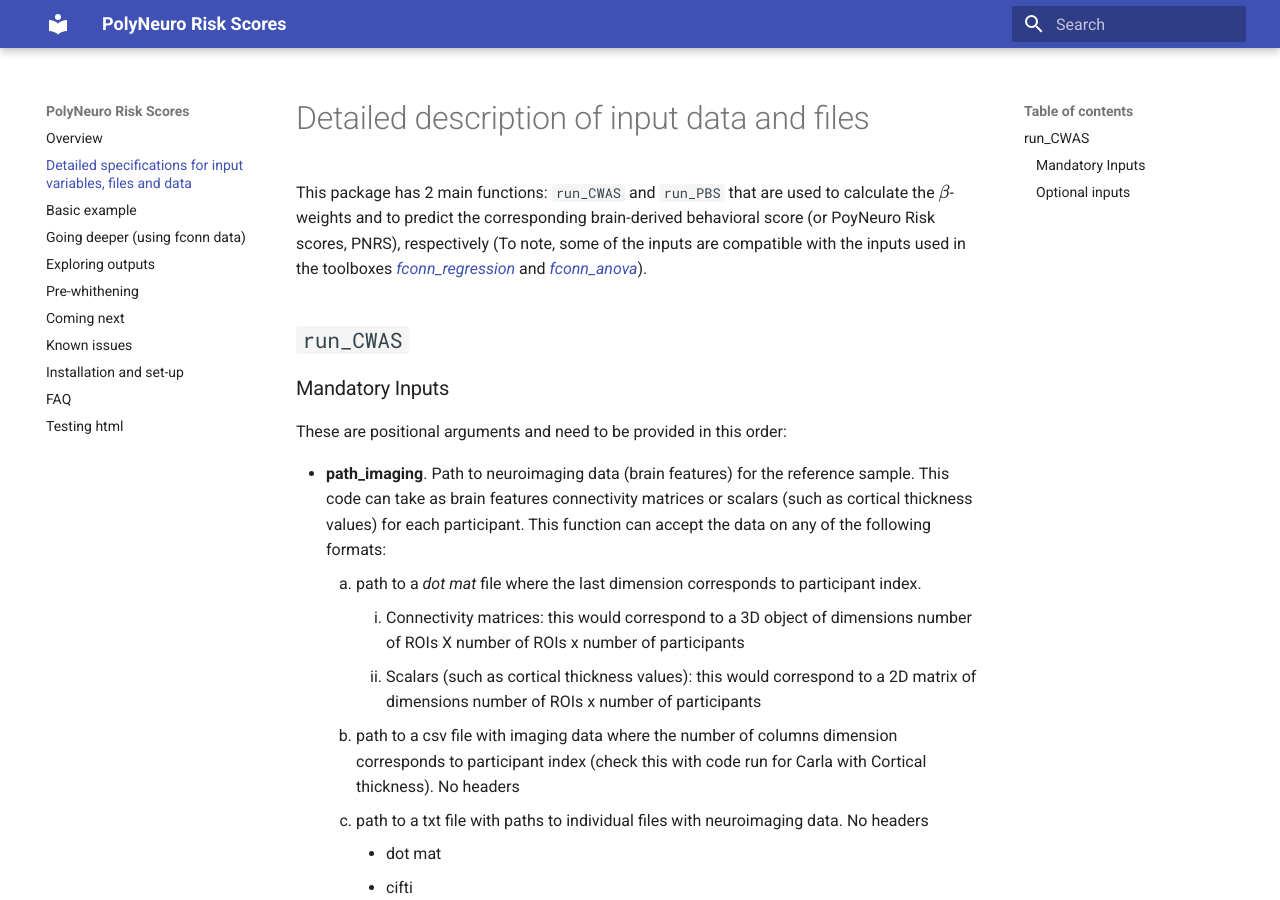
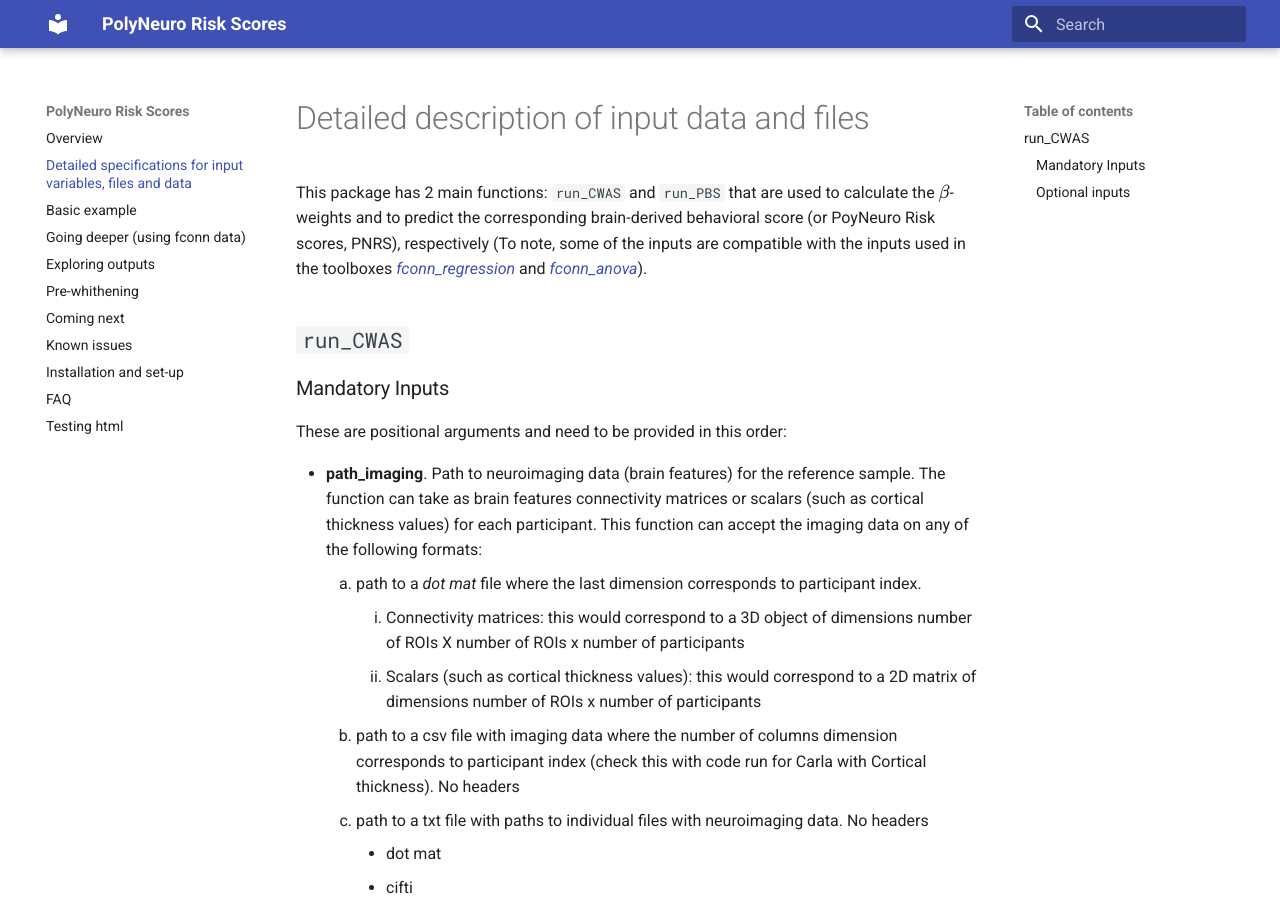
Before and after one commit to omiranda/polyneuro_risk_score, an MkDocs documentation site: the page built from docs/detailed_description.md, in a window 1280 px wide and 900 px high. Built offline with MkDocs 1.6.1 and Material for MkDocs 9.7.7, drawn with Linux system fonts in a browser that asks for light colours; formulas are drawn with MathJax 3; old or Windows-style settings are respelled for this version of MkDocs.

Commit message:
Update detailed_description.md

```diff
--- a/docs/detailed_description.md
+++ b/docs/detailed_description.md
@@ -9,7 +9,7 @@ This package has 2 main functions: `run_CWAS` and `run_PBS` that are used to cal
 ### Mandatory Inputs
 These are positional arguments and need to be provided in this order:
 
-- **path_imaging**. Path to neuroimaging data (brain features) for the reference sample. This code can take as brain features connectivity matrices or scalars (such as cortical thickness values) for each participant. This function can accept the data on any of the following formats:
+- **path_imaging**. Path to neuroimaging data (brain features) for the reference sample. The function can take as brain features connectivity matrices or scalars (such as cortical thickness values) for each participant. This function can accept the imaging data on any of the following formats:
     1. path to a *dot mat* file where the last dimension corresponds to participant index.
         1. Connectivity matrices: this would correspond to a 3D object of dimensions number of ROIs X number of ROIs x number of participants
         1. Scalars (such as cortical thickness values): this would correspond to a 2D matrix of dimensions number of ROIs x number of participants
```
